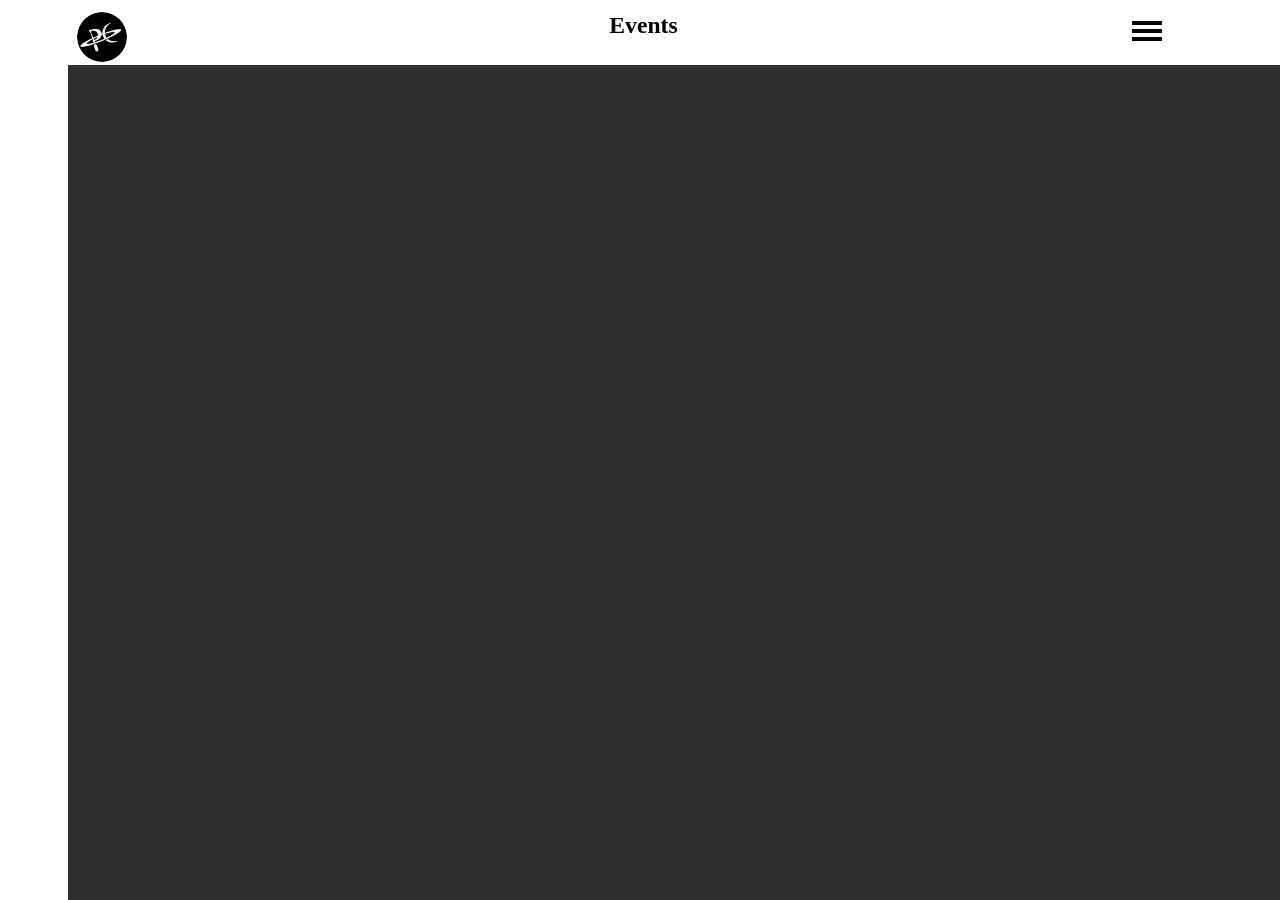
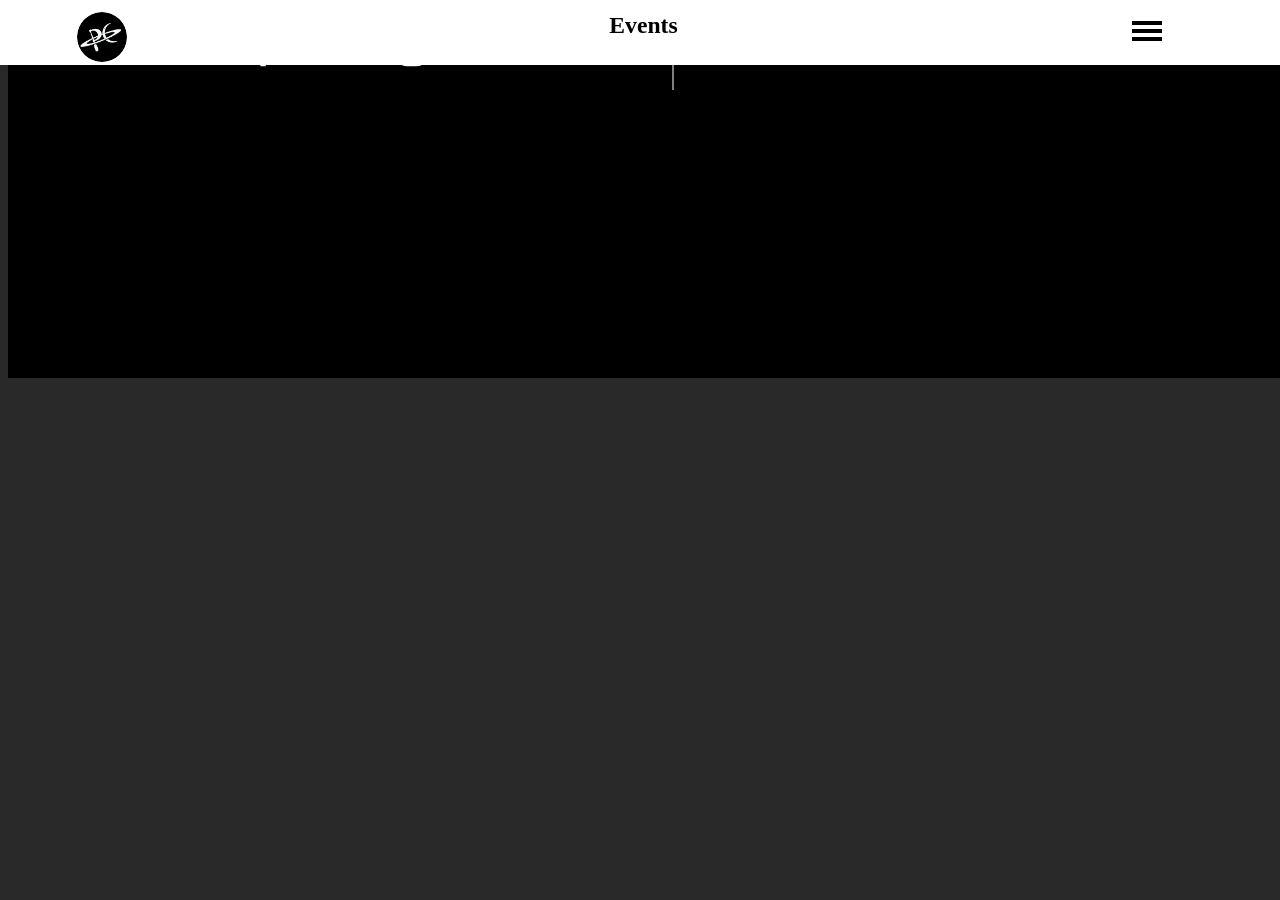
Before and after one commit to adithyarao3103/Physics-Club-Website-Trial, a Jekyll site: the page built from events.html, in a window 1280 px wide and 900 px high. Built offline with Jekyll 4.4.1, drawn with Linux system fonts in a browser that asks for light colours; some web fonts are replaced.

Commit message:
Update events.css

```diff
--- a/assets/css/events.css
+++ b/assets/css/events.css
@@ -1,26 +1,41 @@
+body{
+  background: #292929;
+}
+
+
+.main-holder{
+  height: 70vh;
+  position: absolute;
+  left: 0;
+}
+
+::-webkit-scrollbar {
+  width: 1px;
+  z-index: 9000;
+}
+
 .horizontalScroll {
-  width: 100vh;
+  width: 70vh;
   height: 100vw;
+  background: transparent;
   overflow-y: auto;
   overflow-x: hidden;
-  background: #2E2E2E;
-  padding: 30px;
   -webkit-transform-origin: right top;
           transform-origin: right top;
-  -webkit-transform: rotate(-90deg) translate3d(0, -100vh, 0);
-          transform: rotate(-90deg) translate3d(0, -100vh, 0);
+  -webkit-transform: rotate(-90deg) translate3d(0, -70vh, 0);
+          transform: rotate(-90deg) translate3d(0, -70vh, 0);
 }
 .horizontalScroll > * {
   -webkit-transform-origin: left top;
           transform-origin: left top;
-  -webkit-transform: rotate(90deg) translate3d(0, calc(-100vh + 60px), 0);
-          transform: rotate(90deg) translate3d(0, calc(-100vh + 60px), 0);
+  -webkit-transform: rotate(90deg) translate3d(0, -70vh, 0);
+          transform: rotate(90deg) translate3d(0, -70vh, 0);
 }
 
 .item {
-  width: calc(100vh - 60px);
-  height: calc(100vh - 60px);
-  background: #FDFFFC;
+  width: calc(70vh - 60px);
+  height: calc(70vh - 60px);
+  background: transparent;
   position: relative;
 }
 .item:not(:first-child) {
@@ -34,6 +49,5 @@
   bottom: 0;
   left: 0;
   background: no-repeat center center / cover;
-  opacity: .8;
-  background-blend-mode: luminosity;
+  opacity: 1;
 }
```
